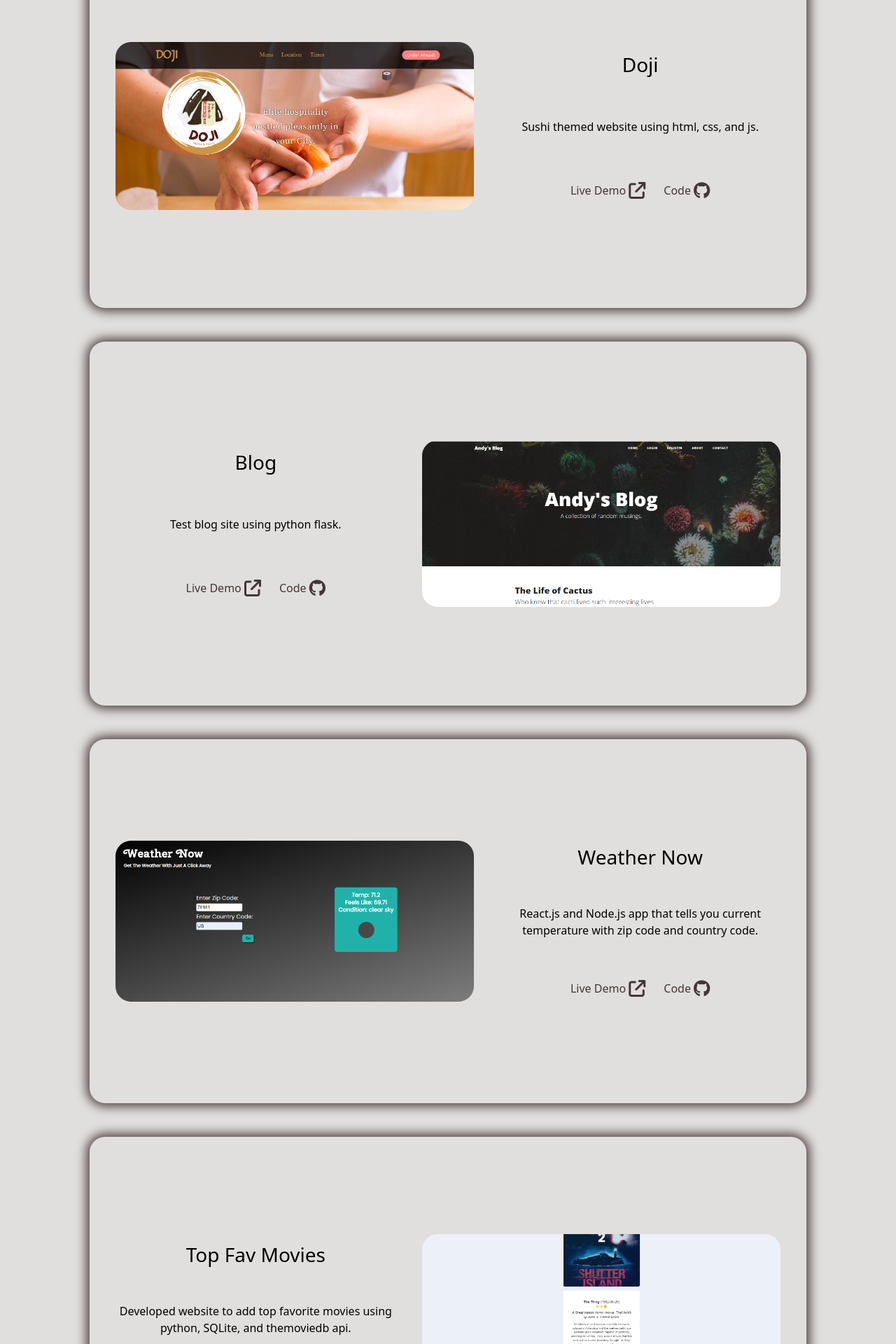
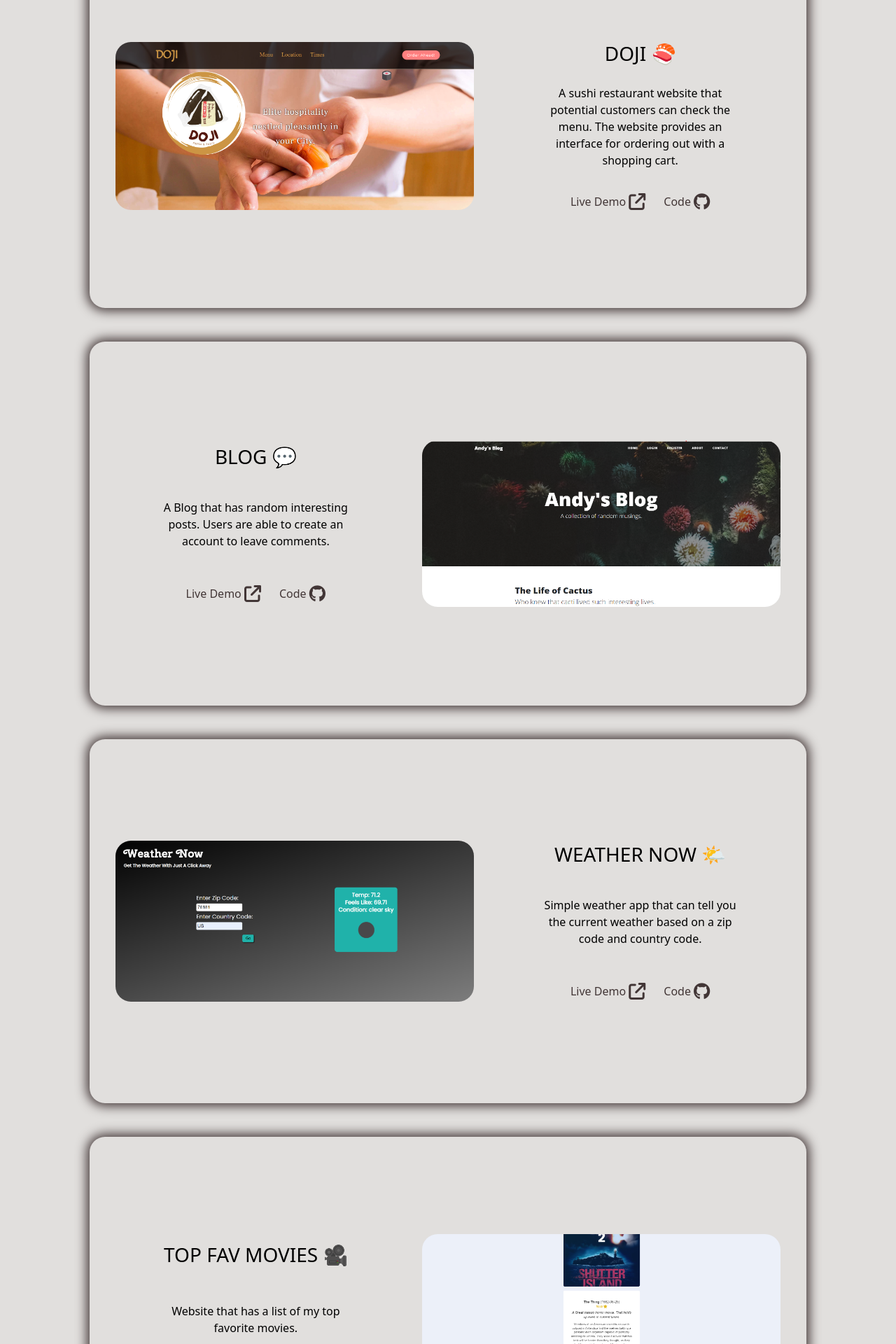
Before and after one commit to andrewymin/portfolio, a React (Vite) app: page / in a window 1280 px wide. Shown: the part 1080-3000 px from the top of the page at 70% size. Built offline with nearby package versions, Linux system fonts and the light colour scheme.

Commit message:
change layout of projects and animate project intro

```diff
--- a/src/assets/projects.js
+++ b/src/assets/projects.js
@@ -5,8 +5,9 @@ export const projects = [
         code: 'https://github.com/andrewymin/Doji_restaurant',
         image: "./images/Restaurant.png",
         alt: "Restaurant website",
-        title: "Doji",
-        description: "Sushi themed website using html, css, and js.",
+        title: "Doji 🍣",
+        description: "A sushi restaurant website that potential customers can check the menu. The website provides an interface for ordering out with a shopping cart.",
+        lang: ["Flask", "CSS", "SQL"],
         deploy: true,
         left: true,
     },
@@ -16,8 +17,9 @@ export const projects = [
         code: 'https://github.com/andrewymin/Blog_project',
         image: "./images/blog.png",
         alt: "Blog test",
-        title: "Blog",
-        description: "Test blog site using python flask.",
+        title: "Blog 💬",
+        description: "A Blog that has random interesting posts. Users are able to create an account to leave comments.",
+        lang: ["Flask", "CSS", "SQL"],
         deploy: true,
         left: false,
     },
@@ -27,8 +29,9 @@ export const projects = [
         code: 'https://github.com/andrewymin/WeatherNow',
         image: "./images/WeatherNow.png",
         alt: "Weather App",
-        title: "Weather Now",
-        description: "React.js and Node.js app that tells you current temperature with zip code and country code.",
+        title: "Weather Now 🌤",
+        description: "Simple weather app that can tell you the current weather based on a zip code and country code.",
+        lang: ["React", "Node", "CSS"],
         deploy: true,
         left: true,
     },
@@ -38,8 +41,9 @@ export const projects = [
         code: 'https://github.com/andrewymin/Top-Fav-Movies',
         image: "./images/Top_Fav_Movies.png",
         alt: "Top Favorite Movies",
-        title: "Top Fav Movies",
-        description: "Developed website to add top favorite movies using python, SQLite, and themoviedb api.",
+        title: "Top Fav Movies 🎥",
+        description: "Website that has a list of my top favorite movies.",
+        lang: ["Python", "CSS"],
         deploy: true,
         left: false,
     },
@@ -48,8 +52,9 @@ export const projects = [
         code: 'https://github.com/andrewymin/audio-to-text',
         image: "./images/speechToText.png",
         alt: "speech to text program",
-        title: "Offline Transcription Program",
-        description: "Using Vosk API to transcribe mp3 files.",
+        title: "Offline Transcription Program 🗣",
+        description: "This program allows for mp3 files to be converted into text. This program utilizes the Vosk API to make this possible.",
+        lang: ["Python"],
         deploy: false,
         left: true,
     },
--- a/src/components/Project.jsx
+++ b/src/components/Project.jsx
@@ -1,16 +1,34 @@
-import {React, useEffect} from 'react';
+import {React, useLayoutEffect, useRef} from 'react';
 import gsap from 'gsap';
+import { ScrollTrigger } from 'gsap/ScrollTrigger';
 import { projects } from '../assets/projects.js';
 // import pNav from '../assets/projectNav.js';
 
+gsap.registerPlugin(ScrollTrigger);
+
 function Project(props) {
 
-    // useEffect(() => {
-    //     pNav(); // js file for work nav
-    // }, []);
+    const app = useRef();
+
+    useLayoutEffect(() => {
+      let ctx = gsap.context(() => {
+        // use scoped selectors
+        gsap.fromTo(
+          '.w_intro',
+          {opacity: 0}, // from
+          {duration: 1, opacity: 1, scrollTrigger: { // to
+            trigger: ".w_intro",
+            start: "top 80%",
+            // markers: true,
+          }},
+        );
+      }, app);
+
+      return () => ctx.revert();
+    }, []);
 
     return (
-        <section id="work">
+        <section ref={app} id="work">
             <div className="w_intro">
                 <h6>RECENT PROJECTS</h6>
                 <h4>Each Project is a <span>unique</span> piece of development</h4>
@@ -22,7 +40,7 @@ function Project(props) {
                             <>
                                 <img src={project.image} alt={project.alt}/>
                                 <div className='proj_info'>
-                                    <h3>{project.title}</h3>
+                                    <h3>{project.title.toLocaleUpperCase()}</h3>
                                     <div className='project-about'>
                                         <p>
                                             {project.description}
@@ -42,7 +60,7 @@ function Project(props) {
                             : // clause change for layout of project if left = false
                             <>
                                 <div className='proj_info'>
-                                    <h3>{project.title}</h3>
+                                    <h3>{project.title.toLocaleUpperCase()}</h3>
                                     {/* <ul>
                                     {for (let i=0; i < project.lang.length; i++){
                                         <li> {project.lang[i]} </li>
--- a/src/css/index.css
+++ b/src/css/index.css
@@ -73,11 +73,11 @@ body {
   body #work .w_intro h3 {
     font-size: 1.5rem;
   }
-  body #work .project {
+  body #work .projects .project {
     height: 80vh;
     height: 80svh;
   }
-  body #work .project img {
+  body #work .projects .project img {
     height: auto;
   }
 }
@@ -351,6 +351,10 @@ section {
   align-items: center;
   text-align: center;
 }
+#work .projects .project .proj_info .project-about {
+  width: 74%;
+  margin: 0 auto;
+}
 #work .projects .project .siteBtn {
   text-decoration: none;
   font-weight: 500;
@@ -365,6 +369,7 @@ section {
 #work .projects .project .siteBtn:hover {
   color: #e1dfdd;
   background-color: rgb(219, 45, 72);
+  cursor: pointer;
 }
 #work .projects img {
   width: clamp(225px, 50%, 70vw);
--- a/src/scss/index.scss
+++ b/src/scss/index.scss
@@ -373,6 +373,11 @@ section {
                 height: 50%;
                 align-items: center;
                 text-align: center;
+
+                .project-about {
+                    width: 74%;
+                    margin: 0 auto;
+                }
             }
 
             .siteBtn {
@@ -390,6 +395,7 @@ section {
             .siteBtn:hover {
                 color: $white;
                 background-color: $redWood;
+                cursor: pointer;
             }
 
         }
```
Also changed, not shown: src/scss/components/_media.scss (+8 -6 lines), 1 other file (tests, documents, lock files or other folders).
